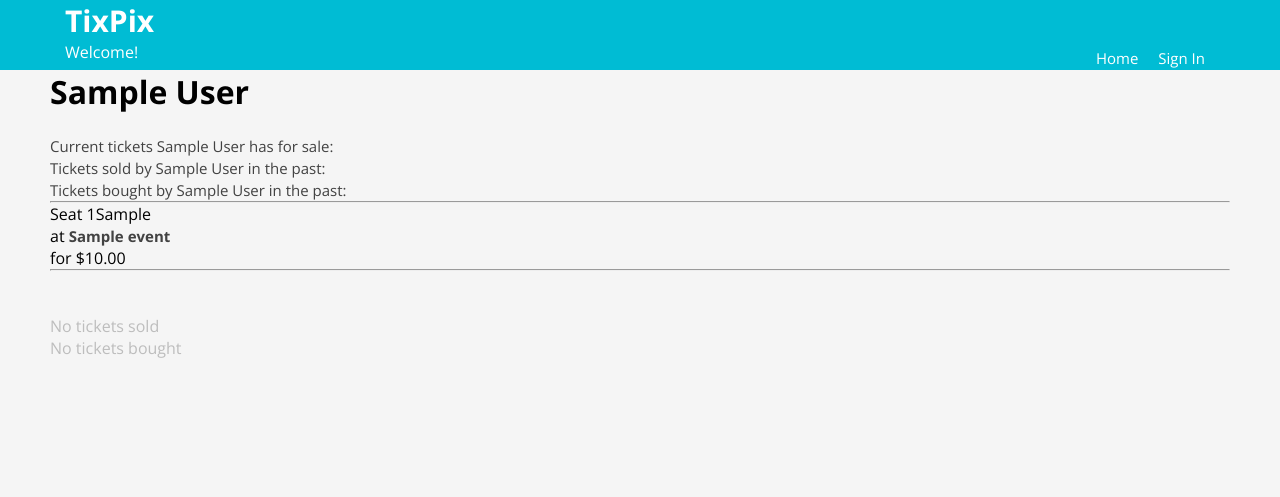
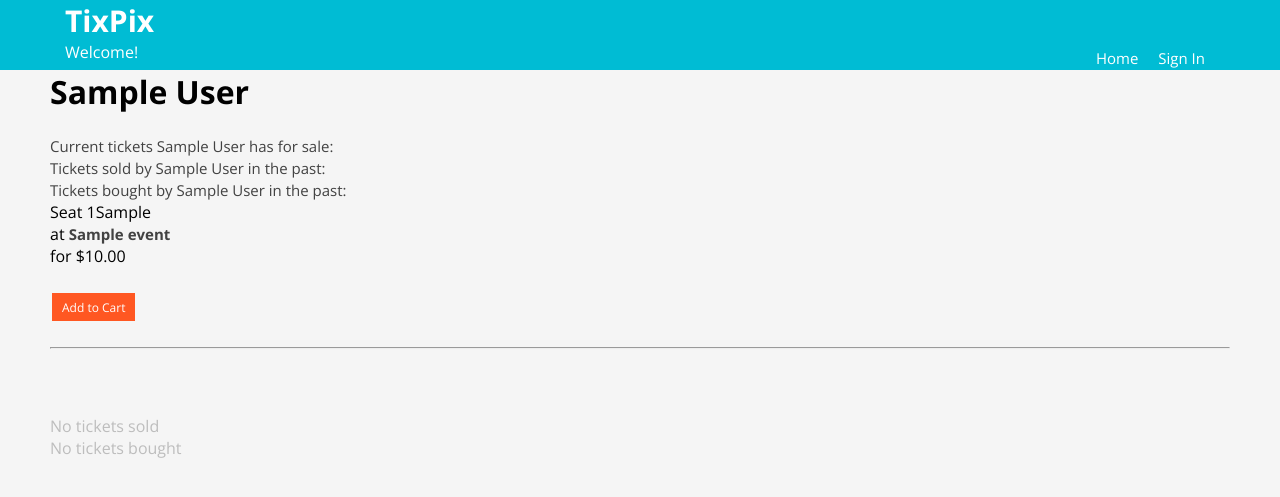
Before and after one commit to jpdoherty90/Project_Week, a Django app: page /acc_info/1 in a window 1280 px wide. Shown: the top 497 px of the page. Run offline with Django 3.2, Linux system fonts and the light colour scheme; tables that the repository leaves empty hold one stand-in row (values such as "Sample post"); some libraries are stand-ins or nearby versions.

Commit message:
added cart button on user page

```diff
--- a/apps/stubhub/templates/stubhub/show_user.html
+++ b/apps/stubhub/templates/stubhub/show_user.html
@@ -31,12 +31,18 @@
             <div id="tabs-1">
 
                 {% if tickets_for_sale %}
-                <hr>
                     {% for ticket in tickets_for_sale %}
                         <p>Seat {{ ticket.seat_num }}{{ ticket.seat_letter }}</p>
                         <p>at <a href="/event/{{ticket.event.id}}"><strong>{{ ticket.event.title }}</strong></a></p>
                         <p>for ${{ ticket.price }}</p>
+                        <form action="/add_to_cart_from/{{user.id}}" method="POST">
+                            {% csrf_token %}
+                            <input type="hidden" name="ticket_id" value="{{ticket.id}}"><br>
+                            <input class="button" type="submit" value="Add to Cart">
+                        </form>
+                        <br>
                         <hr>
+                        <br>
                     {% endfor %}
                 <br>
                 <br>
```
Lines whose indentation alone changed are shown as unchanged.
